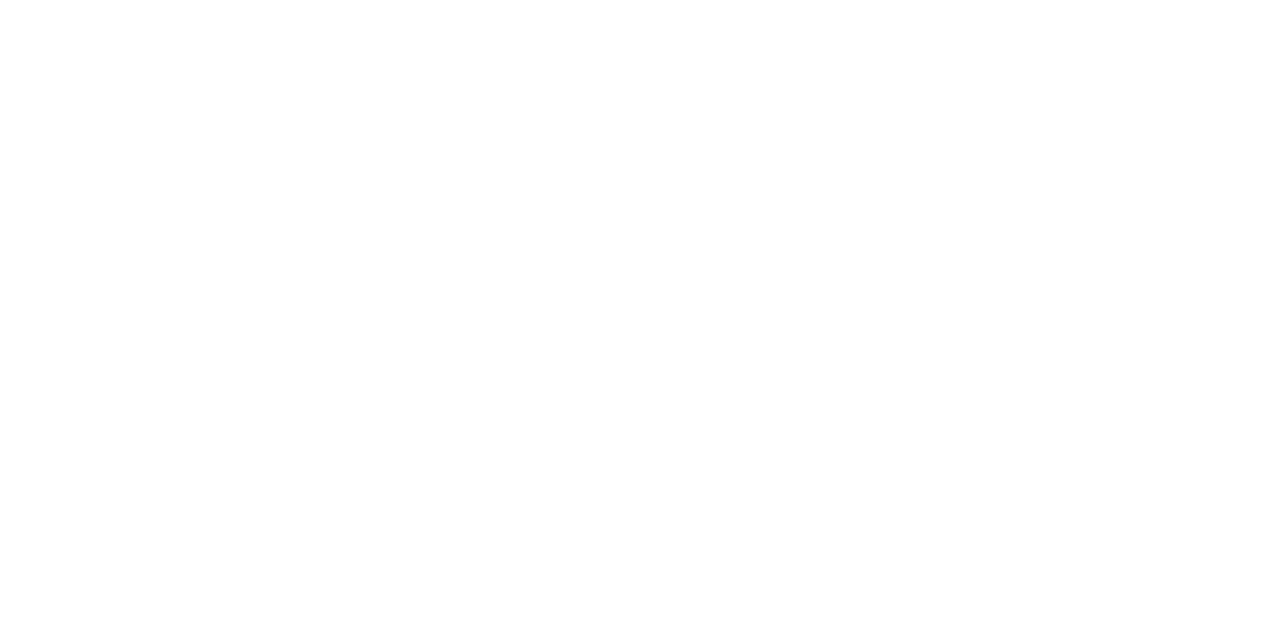
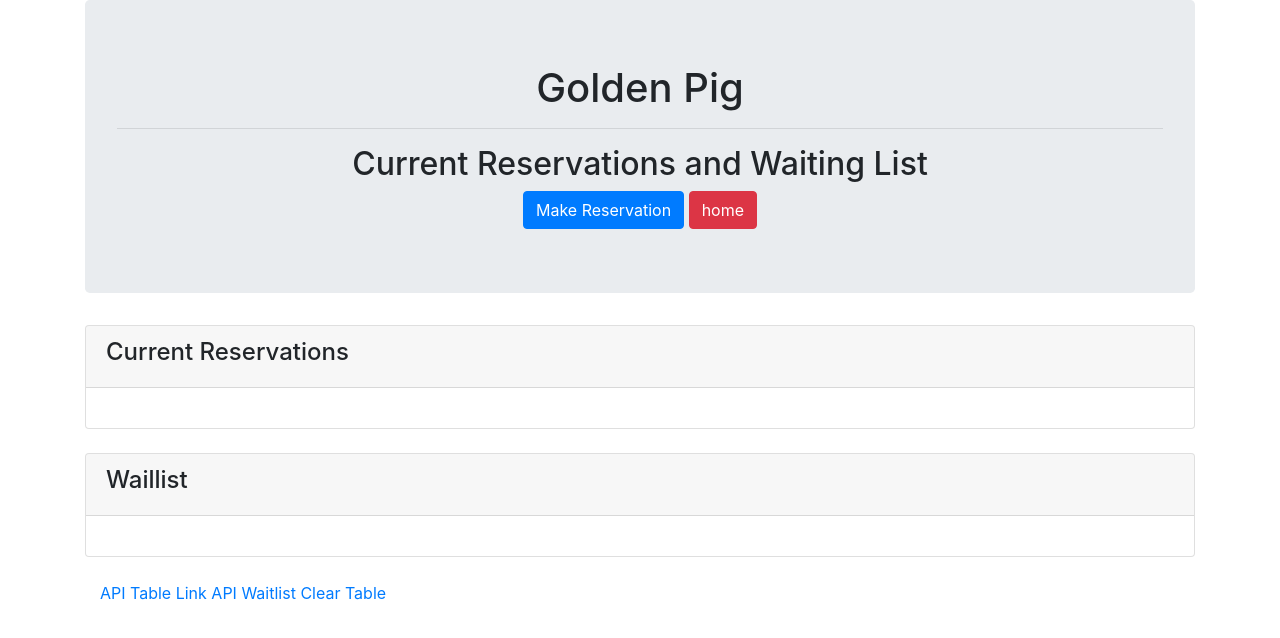
Before and after one commit to ccrum292/Golden_Pig, a website: page public/tables.html in a window 1280 px wide. Drawn offline with nearby package versions, Linux system fonts and the light colour scheme.

Commit message:
updated tables.html

```diff
--- a/public/tables.html
+++ b/public/tables.html
@@ -0,0 +1,87 @@
+<!doctype html>
+<html lang="en">
+  <head>
+    <!-- Required meta tags -->
+    <meta charset="utf-8">
+    <meta name="viewport" content="width=device-width, initial-scale=1, shrink-to-fit=no">
+
+    <!-- Bootstrap CSS -->
+    <link rel="stylesheet" href="https://stackpath.bootstrapcdn.com/bootstrap/4.4.1/css/bootstrap.min.css" integrity="sha384-Vkoo8x4CGsO3+Hhxv8T/Q5PaXtkKtu6ug5TOeNV6gBiFeWPGFN9MuhOf23Q9Ifjh" crossorigin="anonymous">
+
+    <title>Tables</title>
+  </head>
+  <body>
+    <div class="container">
+
+      <div class="jumbotron">
+        <h1 class="text-center">Golden Pig</h1>
+        <hr>
+        <h2 class="text-center">Current Reservations and Waiting List</h2>
+
+        <div class="text-center">
+         <a href="/reserve">
+          <button type="button" class="btn btn-primary">Make Reservation</button>
+         </a>
+         <a href="/">
+          <button type="button" class="btn btn-danger">home</button>
+         </a>
+
+        </div>
+
+      </div>
+
+      <div class="row">
+        <div class="col-lg-12">
+          <div class="card">
+            <div class="card-header">
+              <h4>Current Reservations</h4>
+            </div>
+            <div class="card-body">
+              <ul class="list-group" id="table-list">
+
+              </ul>
+            </div>
+          </div>
+          <div class="card mt-4">
+            <div class="card-header">
+              <h4>Waillist</h4>
+            </div>
+            <div class="card-body">
+              <ul class="list-group" id="waitlist-list">
+
+              </ul>
+            </div>
+          </div>
+        </div>
+      </div>
+
+
+      <footer class="footer mt-4">
+        <div class="container">
+          <p>
+            <a href="/api/tables">
+              API Table Link
+            </a>
+            <a href="/api/waitlist">
+              API Waitlist
+            </a>
+            <a href="#" id="clear">
+              Clear Table
+            </a>
+          </p>
+        </div>
+      </footer>
+    </div>
+
+
+
+
+
+
+
+
+    <script src="https://code.jquery.com/jquery-3.4.1.slim.min.js" integrity="sha384-J6qa4849blE2+poT4WnyKhv5vZF5SrPo0iEjwBvKU7imGFAV0wwj1yYfoRSJoZ+n" crossorigin="anonymous"></script>
+    <script src="https://cdn.jsdelivr.net/npm/popper.js@1.16.0/dist/umd/popper.min.js" integrity="sha384-Q6E9RHvbIyZFJoft+2mJbHaEWldlvI9IOYy5n3zV9zzTtmI3UksdQRVvoxMfooAo" crossorigin="anonymous"></script>
+    <script src="https://stackpath.bootstrapcdn.com/bootstrap/4.4.1/js/bootstrap.min.js" integrity="sha384-wfSDF2E50Y2D1uUdj0O3uMBJnjuUD4Ih7YwaYd1iqfktj0Uod8GCExl3Og8ifwB6" crossorigin="anonymous"></script>
+  </body>
+</html>
```
Also changed, not shown: public/index.html (+2 -2 lines).
